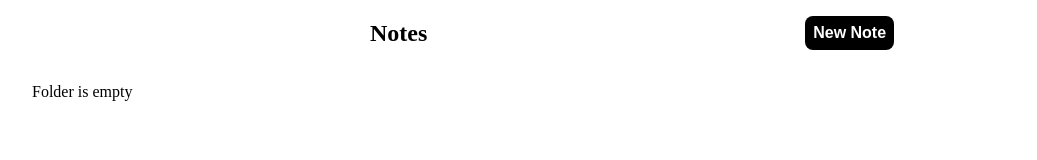
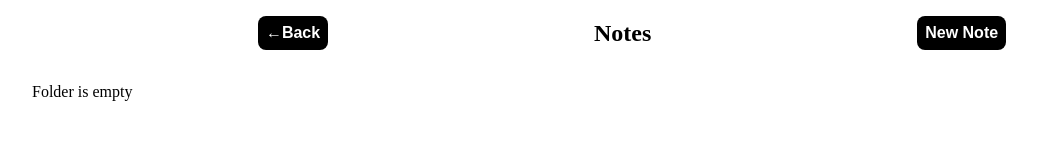
Before and after one commit to chr1swill/notes, a website with bundled scripts: page folder-view/index.html in a window 1280 px wide. Shown: the whole page, without its empty margins (8-1045 px from the left). Built offline with nearby package versions, Linux system fonts and the light colour scheme.

Commit message:
feat: add backbutton

```diff
--- a/folder-view/index.html
+++ b/folder-view/index.html
@@ -9,6 +9,9 @@
 </head>
 <body>
     <nav class="top_nav">
+        <form action="/all-folders?id=0" method="get">
+            <button type="submit">&larr;Back</button>
+        </form>
         <h1>Notes</h1>
         <button id="button_create_new_note">New Note</button>
     </nav>
```
